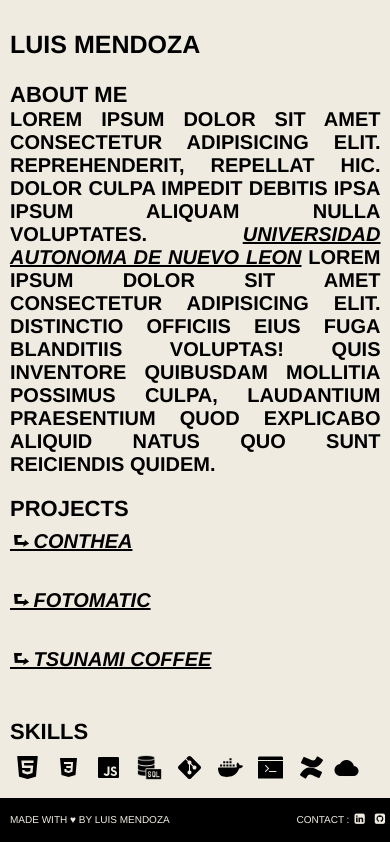
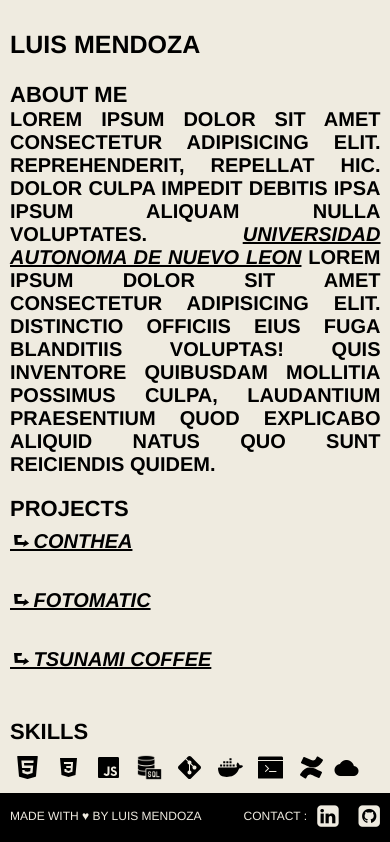
Before and after one commit to LuisMendoza19/LuisMendoza19.github.io, a plain HTML site: page index.html in a window 390 px wide. Shown: the top 842 px of the page. Drawn offline with Linux system fonts and the light colour scheme.

Commit message:
fix footer small devices gap

```diff
--- a/resources/css/style.css
+++ b/resources/css/style.css
@@ -221,15 +221,4 @@ body{
       margin-top: -100px;
   }
 
-  #footer{
-    height: 15px;
-    font-size: 10px;
-  }
-
-  .list-item i{
-    font-size: 12px;
-    margin: 0 5px;
-    margin-top: -5px;
-  }
-
 }
```
